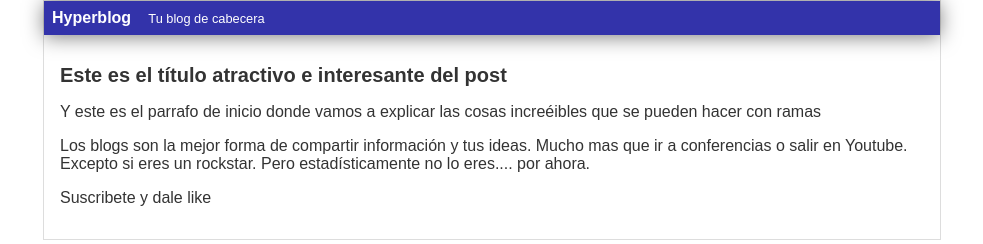
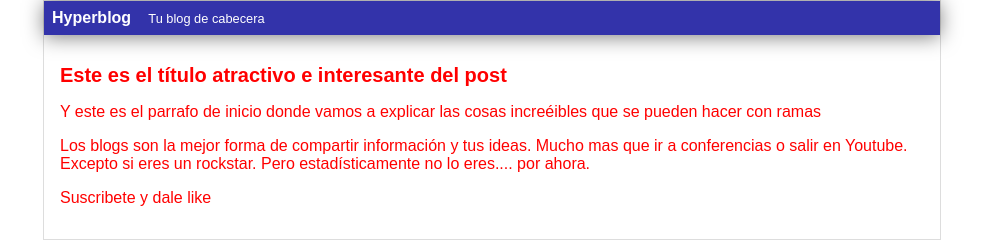
Before and after one commit to Hgarciamgc/Hyperblog, a plain HTML site: page index.html in a window 1280 px wide. Shown: the whole page, without its empty margins (148-1131 px from the left). Drawn offline with Linux system fonts and the light colour scheme.

```diff
--- a/css/estilos.css
+++ b/css/estilos.css
@@ -1,4 +1,4 @@
-body{color:#333;text-align:center;font-family:Arial;font-size:16px;margin:0;padding:0}
+body{color:red;text-align:center;font-family:Arial;font-size:16px;margin:0;padding:0}
 #cabecera{background:#33a;box-shadow:0 2px 20px 0 rgba(0,0,0,.5);color:#fff;font-weight:700;margin:0;padding:.5em}
 #cabecera #tagline{padding:0 0 0 1em;font-weight:400;font-size:.8em}
 #container{width:70%;padding:0;text-align:left;border:1px solid #ddd;margin:0 auto}
```
